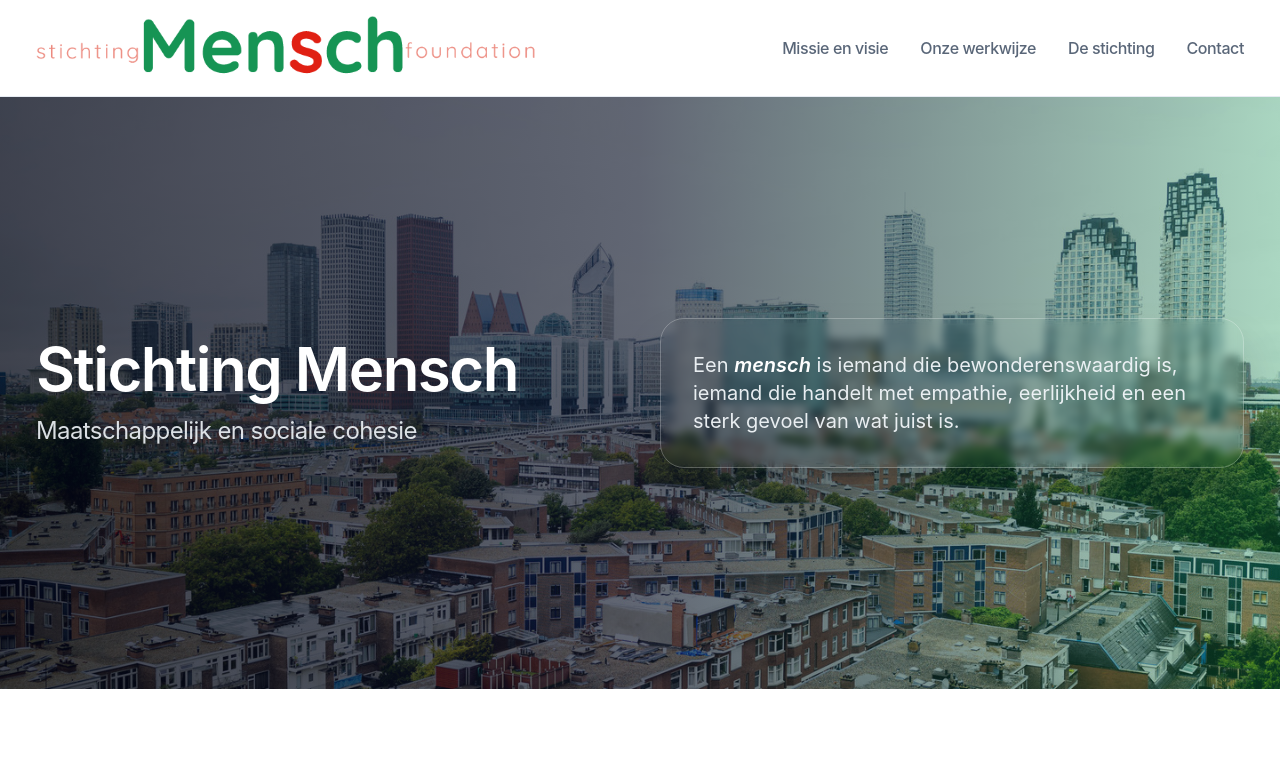
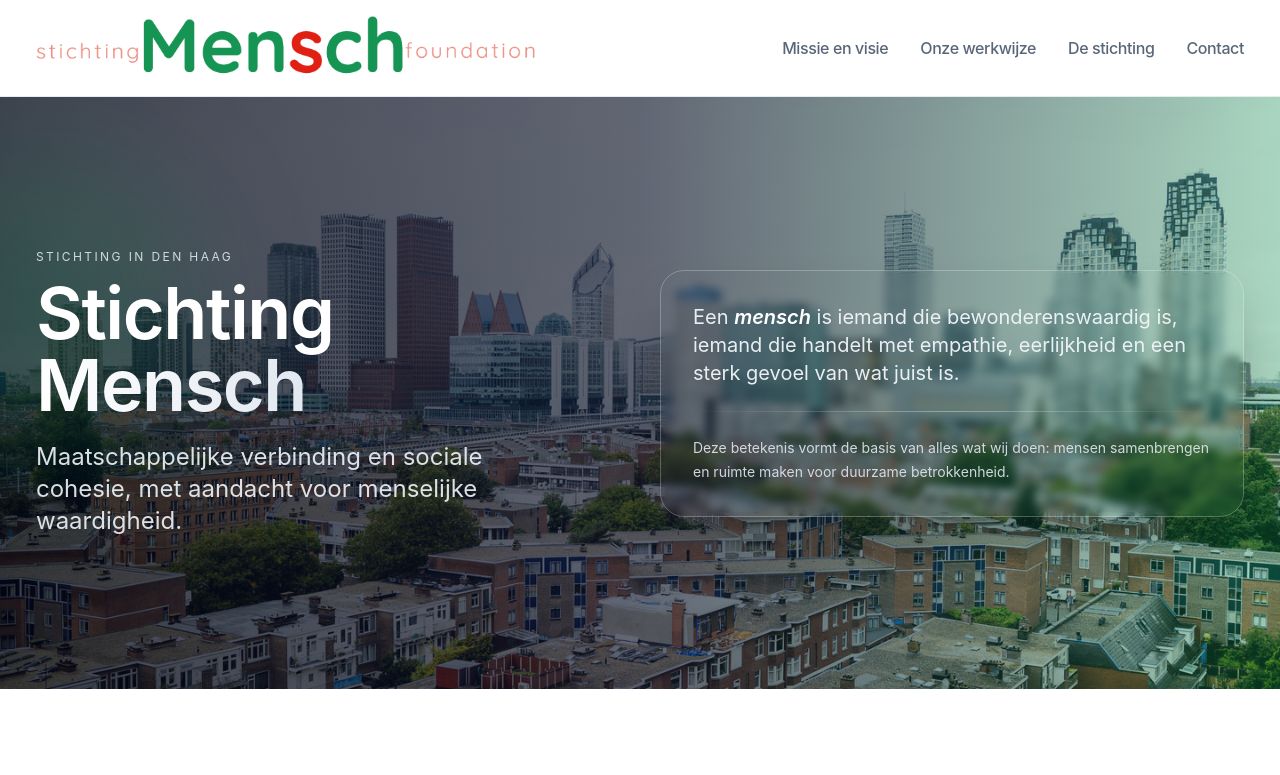
Before and after one commit to Michelium/stichtingmensch-react, a React (Vite) app: page / in a window 1280 px wide. Shown: the top 775 px of the page. Built offline with nearby package versions, Linux system fonts and the light colour scheme.

Commit message:
feat: update Hero component layout and styling for improved presentation

```diff
--- a/src/components/layout/Hero.tsx
+++ b/src/components/layout/Hero.tsx
@@ -7,17 +7,25 @@
                 <img src="/assets/images/the_hague.jpg" alt="Hero background image of The Hague"
                      className="object-cover object-center w-full h-full"/>
                 <div className="absolute inset-0 bg-gradient-to-r from-slate-950/75 via-slate-900/65 to-mensch-green/35"></div>
+                <div className="absolute -left-24 top-16 h-72 w-72 rounded-full bg-mensch-green/20 blur-3xl"></div>
             </div>
 
-            <div className="container relative z-10 grid min-h-[68vh] md:min-h-[74vh] items-center gap-10 py-16 md:grid-cols-2 md:py-20">
-                <div className="max-w-xl">
-                    <h1 className="text-4xl md:text-6xl font-semibold tracking-tight leading-[1.1]">Stichting Mensch</h1>
-                    <p className="mt-4 text-lg md:text-2xl leading-relaxed tracking-tight text-slate-100/90">Maatschappelijk en sociale cohesie</p>
+            <div className="container relative z-10 grid min-h-[68vh] items-center gap-10 py-16 md:min-h-[74vh] md:grid-cols-2 md:py-20">
+                <div className="max-w-2xl">
+                    <p className="text-xs uppercase tracking-[0.2em] text-slate-200/90">Stichting in Den Haag</p>
+                    <h1 className="mt-3 text-5xl font-semibold leading-[0.95] tracking-[-0.02em] md:text-7xl">
+                        Stichting <span className="bg-gradient-to-r from-white to-slate-200 bg-clip-text text-transparent">Mensch</span>
+                    </h1>
+                    <p className="mt-5 max-w-lg text-lg leading-relaxed text-slate-100/90 md:text-2xl">Maatschappelijke verbinding en sociale cohesie, met aandacht voor menselijke waardigheid.</p>
                 </div>
 
-                <div className="rounded-3xl bg-white/12 backdrop-blur-sm border border-white/25 p-6 md:p-8 shadow-2xl">
-                    <p className="text-lg md:text-xl leading-8 text-slate-100/95">
+                <div className="rounded-3xl border border-white/25 bg-white/12 p-6 shadow-2xl backdrop-blur-sm md:p-8">
+                    <p className="text-lg leading-8 text-slate-100/95 md:text-xl">
                         Een <span className="italic text-white font-semibold">mensch</span> is iemand die bewonderenswaardig is, iemand die handelt met empathie, eerlijkheid en een sterk gevoel van wat juist is.
+                    </p>
+                    <div className="my-6 h-px w-full bg-gradient-to-r from-transparent via-white/35 to-transparent"></div>
+                    <p className="text-sm leading-6 text-slate-200/90">
+                        Deze betekenis vormt de basis van alles wat wij doen: mensen samenbrengen en ruimte maken voor duurzame betrokkenheid.
                     </p>
                 </div>
             </div>
```
Also changed, not shown: 3 other files (tests, documents, lock files or other folders).
